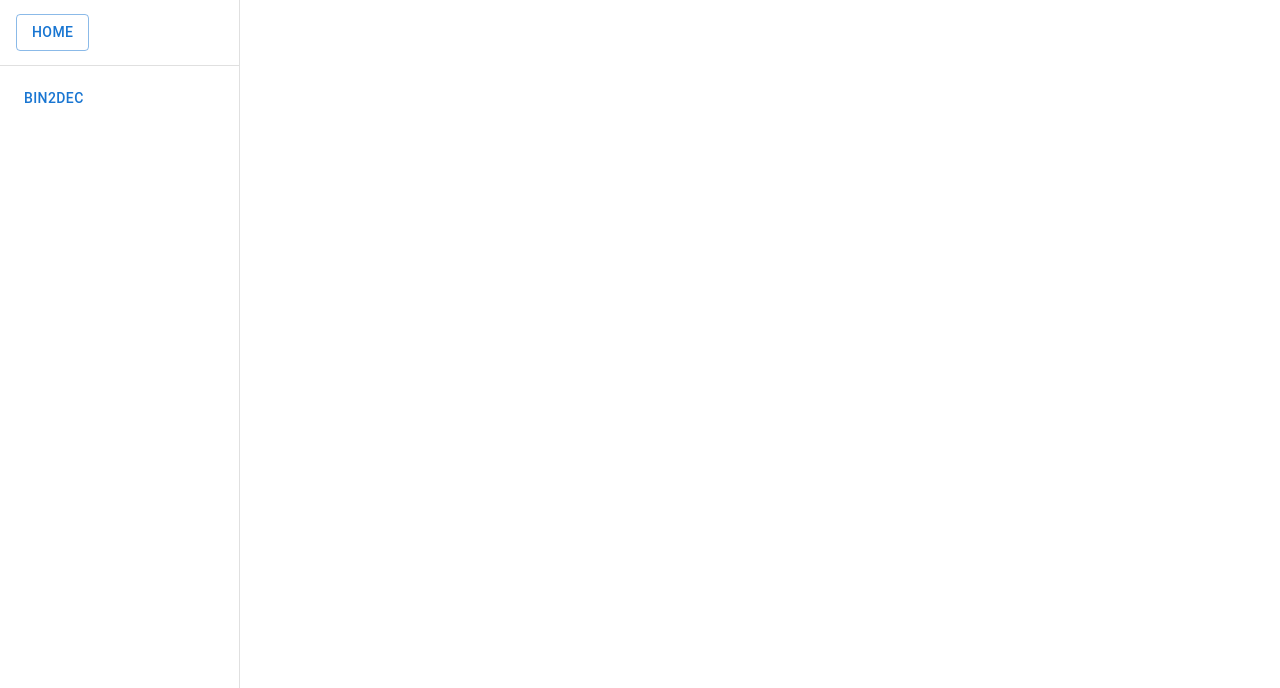
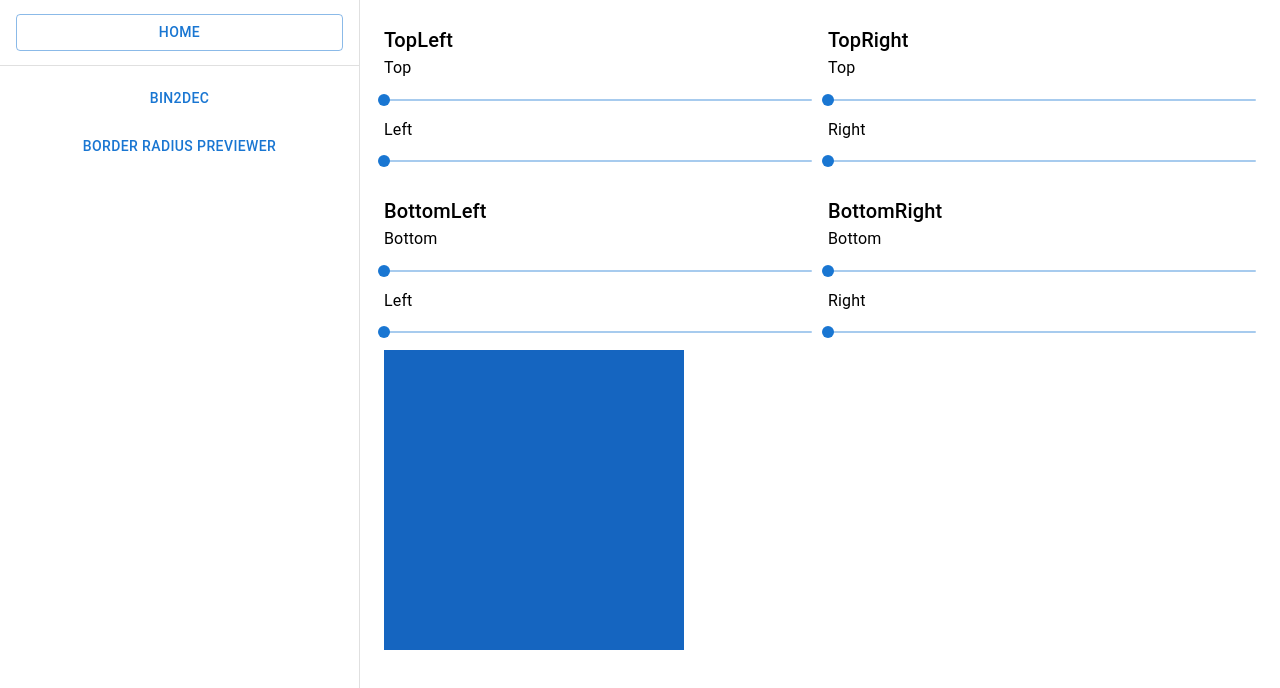
Before and after one commit to graceoflives/training-app, a React (Create React App) app: page /borderRadiusPreviewer in a window 1280 px wide. Before the commit this address had no page. Shown: the top 688 px of the page. Built offline with nearby package versions, Linux system fonts and the light colour scheme.

Commit message:
project: border radius previewer

```diff
--- a/src/App.tsx
+++ b/src/App.tsx
@@ -3,6 +3,7 @@ import { Box } from "@mui/material";
 import { Routes, Route } from "react-router-dom";
 import LeftMenu from "./components/LeftMenu";
 import Bin2Dec from "./projects/Bin2Dec";
+import BorderRadiusPreviewer from "./projects/BorderRadiusPreviewer";
 
 function App() {
     return (
@@ -15,6 +16,7 @@ function App() {
                 <Routes>
                     <Route path="/" element={<Home />} />
                     <Route path="/bin2dec" element={<Bin2Dec />} />
+                    <Route path="/borderRadiusPreviewer" element={<BorderRadiusPreviewer />} />
                 </Routes>
             </Box>
         </Box>
--- a/src/components/LeftMenu.tsx
+++ b/src/components/LeftMenu.tsx
@@ -1,7 +1,7 @@
 import { Button, Divider, Drawer, MenuItem, MenuList } from "@mui/material";
 import { Link } from "react-router-dom";
 
-const drawerWidth = 240;
+const drawerWidth = 360;
 const LeftMenu = () => {
     return (
         <Drawer
@@ -17,14 +17,19 @@ const LeftMenu = () => {
         >
             <MenuList>
                 <MenuItem>
-                    <Button component={Link} to="/" variant="outlined">
+                    <Button component={Link} to="/" variant="outlined" fullWidth>
                         Home
                     </Button>
                 </MenuItem>
                 <Divider />
                 <MenuItem>
-                    <Button component={Link} to="/bin2dec">
+                    <Button component={Link} to="/bin2dec" fullWidth>
                         Bin2Dec
+                    </Button>
+                </MenuItem>
+                <MenuItem>
+                    <Button component={Link} to="/borderRadiusPreviewer" fullWidth>
+                        Border Radius Previewer
                     </Button>
                 </MenuItem>
             </MenuList>
--- /dev/null
+++ b/src/projects/BorderRadiusPreviewer.tsx
@@ -0,0 +1,166 @@
+import { Box, Grid, Slider, Typography } from "@mui/material";
+import { Fragment, Reducer, useReducer } from "react";
+
+interface IBorderRadiusSide {
+    side: string;
+    value: number;
+}
+
+interface IBorderRadiusCorner {
+    corner: string;
+    sides: [IBorderRadiusSide, IBorderRadiusSide];
+}
+interface IBorderRadiusReducerAction extends IBorderRadiusSide {
+    type: string;
+    corner: string;
+}
+
+const initialState : IBorderRadiusCorner[] = [
+    {
+        corner: "TopLeft",
+        sides: [
+            {
+                side: "Top",
+                value: 0,
+            },
+            {
+                side: "Left",
+                value: 0
+            }
+        ]
+    }, {
+        corner: "TopRight",
+        sides: [
+            {
+                side: "Top",
+                value: 0,
+            },
+            {
+                side: "Right",
+                value: 0
+            }
+        ]
+    },{
+        corner: "BottomLeft",
+        sides: [
+            {
+                side: "Bottom",
+                value: 0,
+            },
+            {
+                side: "Left",
+                value: 0
+            }
+        ]
+    },{
+        corner: "BottomRight",
+        sides: [
+            {
+                side: "Bottom",
+                value: 0,
+            },
+            {
+                side: "Right",
+                value: 0
+            }
+        ]
+    },
+];
+
+
+const reducer: Reducer<IBorderRadiusCorner[], IBorderRadiusReducerAction> = (state, action) => {
+    switch (action.type) {
+    case "update":
+        return state.map(item => {
+            if (item.corner === action.corner) {
+                return {
+                    ...item,
+                    sides: item.sides.map((s) => {
+                        if (s.side === action.side) {
+                            return {
+                                ...s,
+                                value: action.value
+                            }
+                        }
+                        return s;
+                    }) as [IBorderRadiusSide, IBorderRadiusSide]
+                };
+            }
+            return item;
+        });
+    default:
+        return state;
+    }
+};
+const BorderRadiusPreviewer = () => {
+    const [borderRadius, dispatch] = useReducer(reducer, initialState);
+    const handleChange = (e: {side: string, value: number}, corner: string) => {
+        dispatch({
+            type: "update",
+            corner: corner,
+            side: e.side,
+            value: e.value
+        });
+    }
+    return (
+        <>
+            <Grid container spacing={2}>
+                {borderRadius.map(
+                    (c) => <InputCorner
+                        key={c.corner}
+                        corner={c}
+                        onChange={(e:{side: string, value: number}) => handleChange(e, c.corner)}
+                    />
+                )}
+            </Grid>
+            <Box
+                sx={{
+                    width: 300,
+                    height: 300,
+                    backgroundColor: "primary.dark",
+                    "&:hover": {
+                        backgroundColor: "primary.main",
+                        opacity: [0.9, 0.8, 0.7],
+                        cursor: "pointer"
+                    },
+                    ...borderRadius.reduce((prev: {}, {corner, sides}) => ({
+                        ...prev,
+                        [`border${corner}Radius`]: `${sides[0].value}px ${sides[1].value}px`
+                    }), {})
+                }}
+            /></>
+    )
+};
+
+interface InputCornerProps {
+    corner: IBorderRadiusCorner;
+    // eslint-disable-next-line no-empty-pattern
+    onChange: ({}: {side: string, value: number}) => void
+}
+
+const InputCorner = (props: InputCornerProps) => {
+    const {corner, onChange} = props;
+    return (
+        <Grid item xs={6}>
+            <Typography variant="h6">{corner.corner}</Typography>
+            {corner.sides.map((s) => (
+                <Fragment key={s.side}>
+                    <Typography gutterBottom>{s.side}</Typography>
+                    <Slider
+                        value={s.value}
+                        size="small"
+                        valueLabelDisplay="auto"
+                        onChange={
+                            (e: Event) => onChange({
+                                side: s.side,
+                                value: (e.target as HTMLInputElement).value as unknown as number
+                            })
+                        }
+                    />
+                </Fragment>
+            ))}
+        </Grid>
+    )
+}
+
+export default BorderRadiusPreviewer;
```
